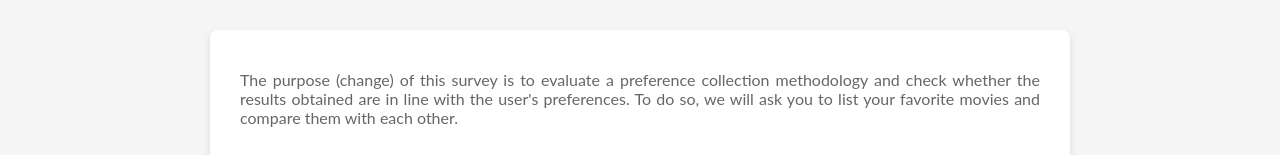
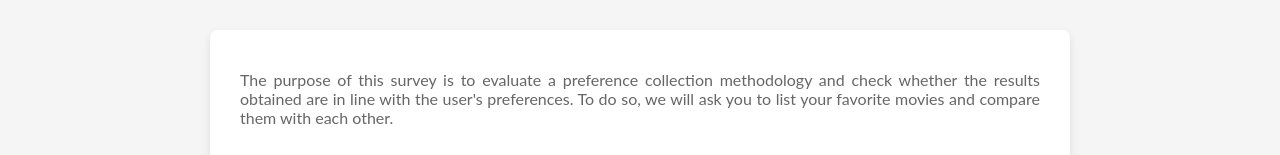
Before and after one commit to otacon19/TTM, a website: page index.html in a window 1280 px wide. Shown: the part 220-375 px from the top of the page. Drawn offline with Linux system fonts and the light colour scheme.

Commit message:
Prueba final

```diff
--- a/index.html
+++ b/index.html
@@ -126,7 +126,7 @@
 
         const translations = {
             en: {
-                description: "The purpose (change) of this survey is to evaluate a preference collection methodology and check whether the results obtained are in line with the user's preferences. To do so, we will ask you to list your favorite movies and compare them with each other.",
+                description: "The purpose of this survey is to evaluate a preference collection methodology and check whether the results obtained are in line with the user's preferences. To do so, we will ask you to list your favorite movies and compare them with each other.",
                 thanks: "Thank you for participating in the survey!",
                 name_box: "Introduce your name",
                 nextButton: "Next",
```
